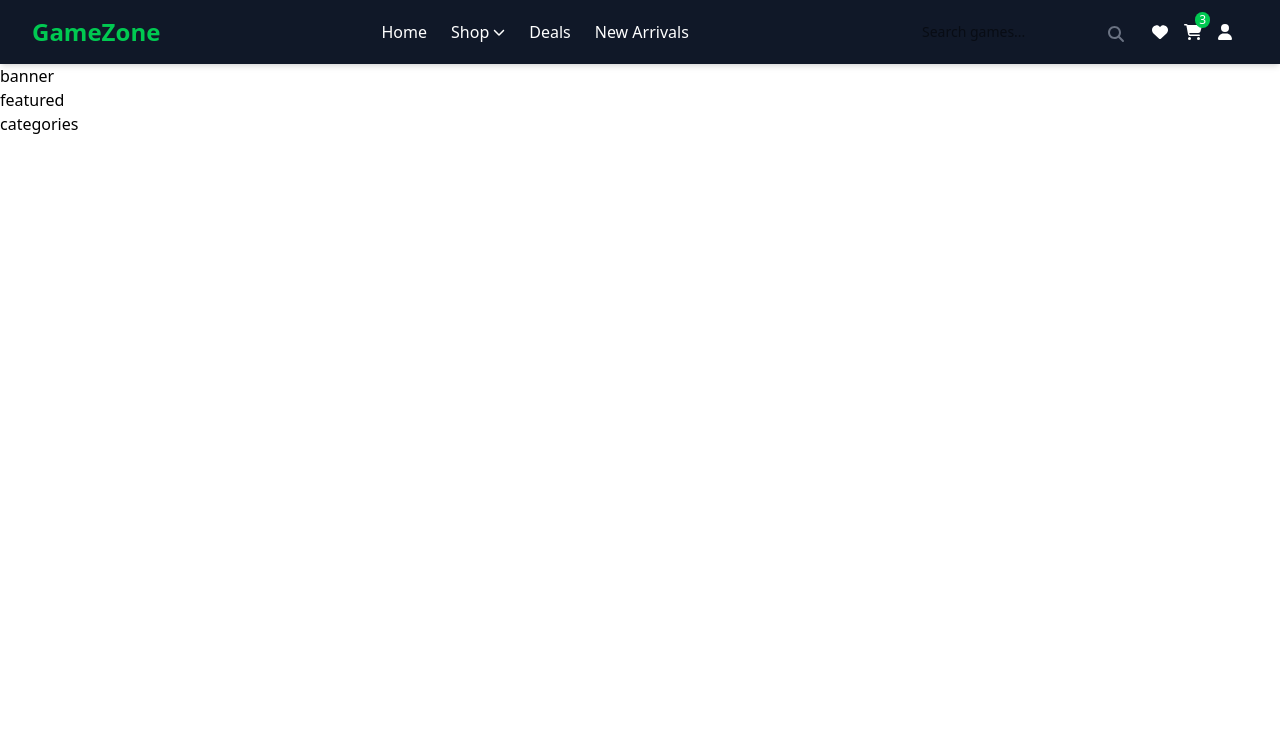
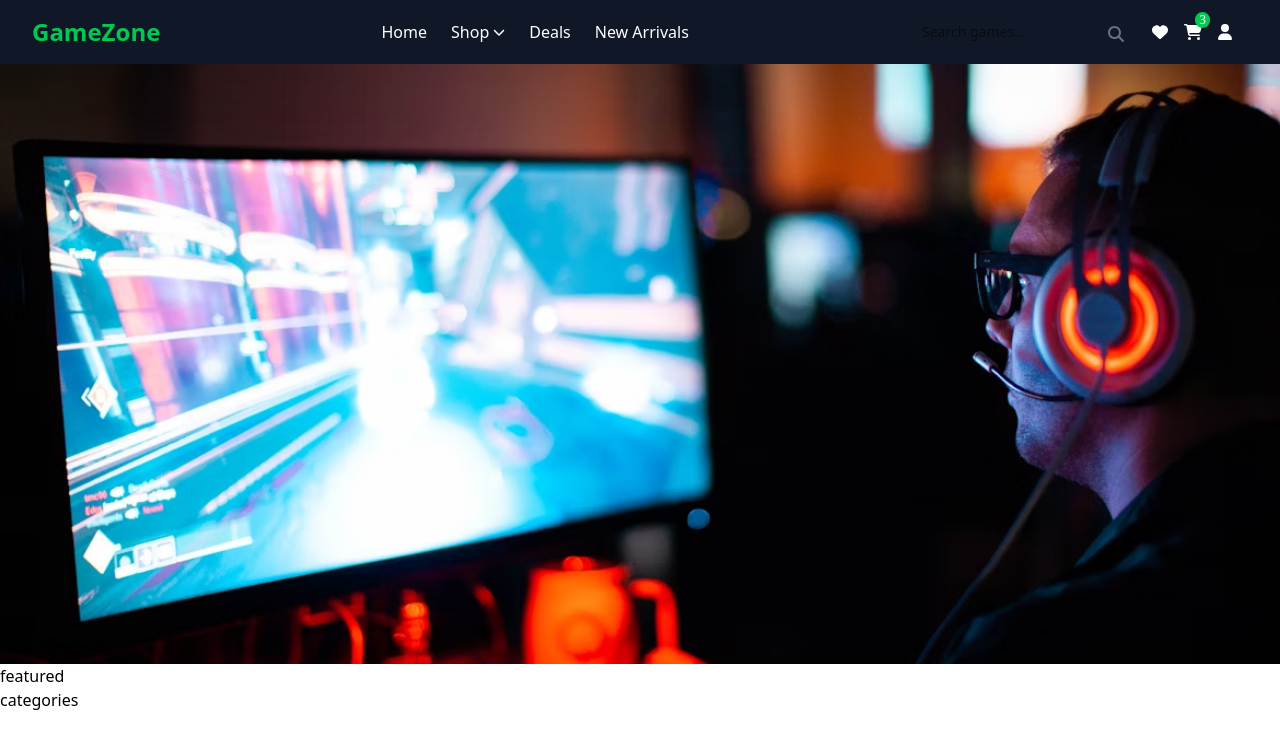
Before and after one commit to Mark-Alexis-Posadas/ecommerce-gaming-site, a React (Vite) app in the folder client/: page / in a window 1280 px wide. Shown: the top 748 px of the page. Built offline with nearby package versions, Linux system fonts and the light colour scheme.

Commit message:
added banner in homepage

```diff
--- a/client/src/pages/Home/Home.tsx
+++ b/client/src/pages/Home/Home.tsx
@@ -1,7 +1,25 @@
+import { useEffect, useState } from "react";
+
+const images = ["/banner/banner-one.avif", "/banner/banner-two.avif"];
+
 export default function Home() {
+  const [index, setIndex] = useState(0);
+
+  useEffect(() => {
+    const interval = setInterval(() => {
+      setIndex((prev) => (prev + 1) % images.length);
+    }, 3000);
+
+    return () => clearInterval(interval);
+  }, []);
+
   return (
     <>
-      <section>banner</section>
+      <section
+        className="min-h-[600px] bg-cover bg-center bg-no-repeat transition-all duration-1000 ease-in-out"
+        style={{ backgroundImage: `url(${images[index]})` }}
+      ></section>
+
       <section>featured</section>
       <section>categories</section>
     </>
```
